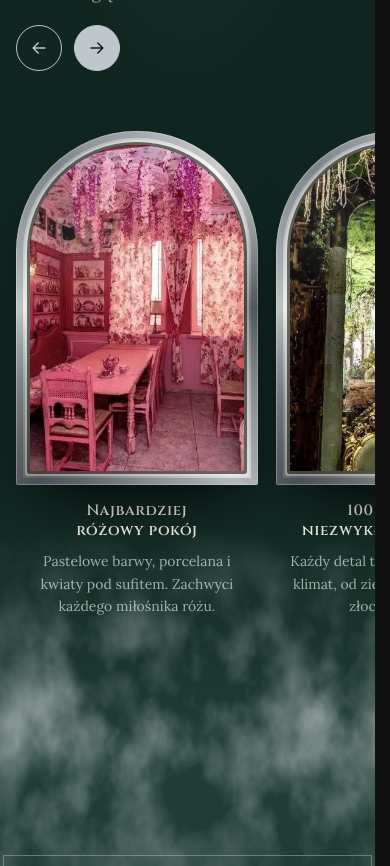
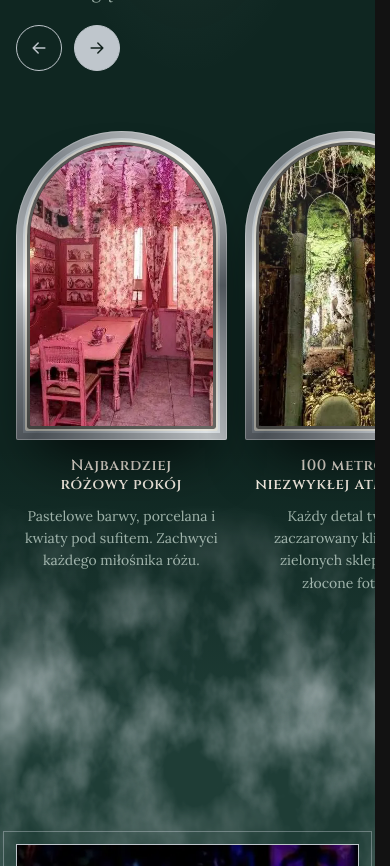
Before and after one commit to lukaszdzielo/alahamora, a Next.js app: page /gliwice/ in a window 390 px wide. Shown: the part 1240-2106 px from the top of the page. Built offline with nearby package versions, Linux system fonts and the light colour scheme.

Commit message:
Lustra Co czeka: szerokość w % ekranu (54/30/24 vw), max 350 px

```diff
--- a/src/styles/globals.css
+++ b/src/styles/globals.css
@@ -623,7 +623,11 @@ a { color: inherit; }
 }
 
 .mirror {
-  flex: 0 0 clamp(270px, 25vw, 350px);
+  /* szerokość w procentach ekranu, ale nigdy większa niż na desktopie (350 px) */
+  flex: 0 0 min(350px, 24vw);
+
+  @media (max-width: 1100px) { flex-basis: min(350px, 30vw); }
+  @media (max-width: 640px) { flex-basis: 54vw; }
   scroll-snap-align: start;
   display: flex;
   flex-direction: column;
@@ -2314,7 +2318,6 @@ html[data-entering] .notice-wrap {
   }
 
   .mirror {
-    flex-basis: min(62vw, 250px);
     gap: 16px;
 
     & .mirror__frame { padding: 14px; }
```
